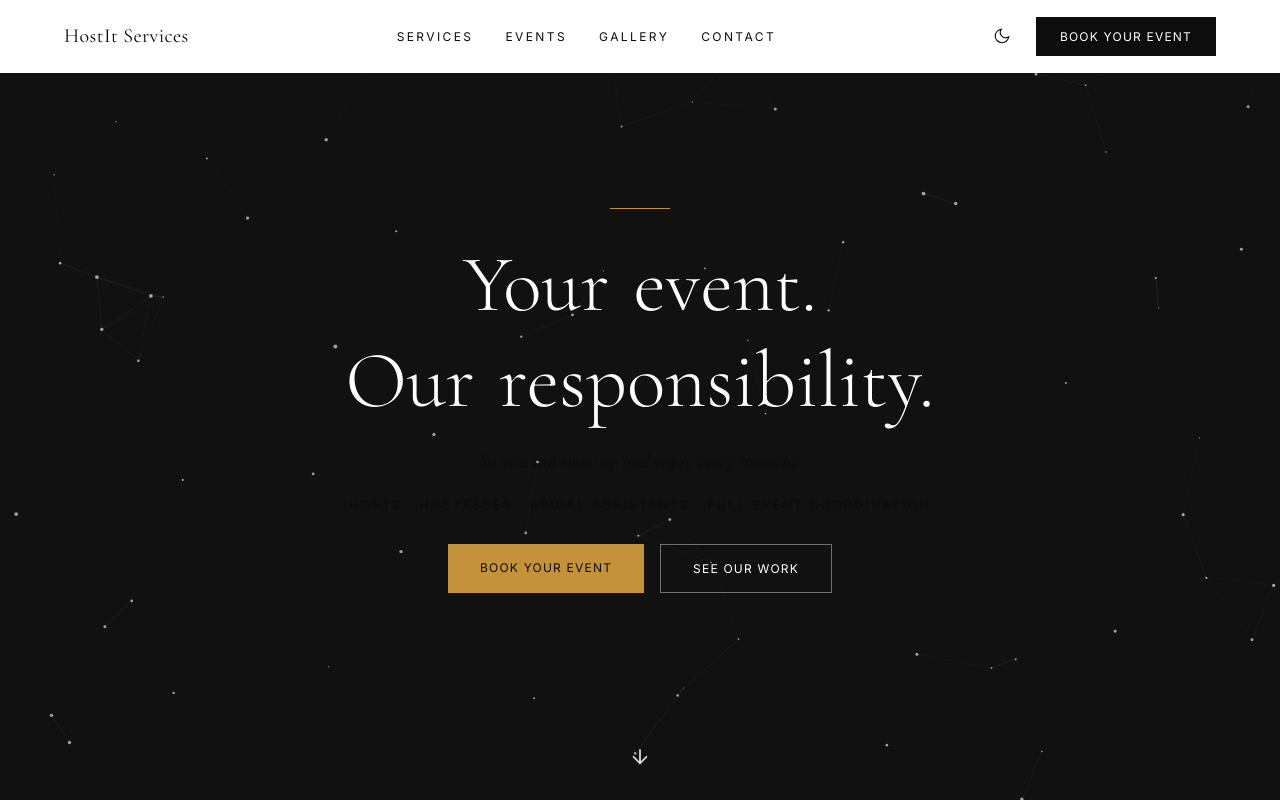
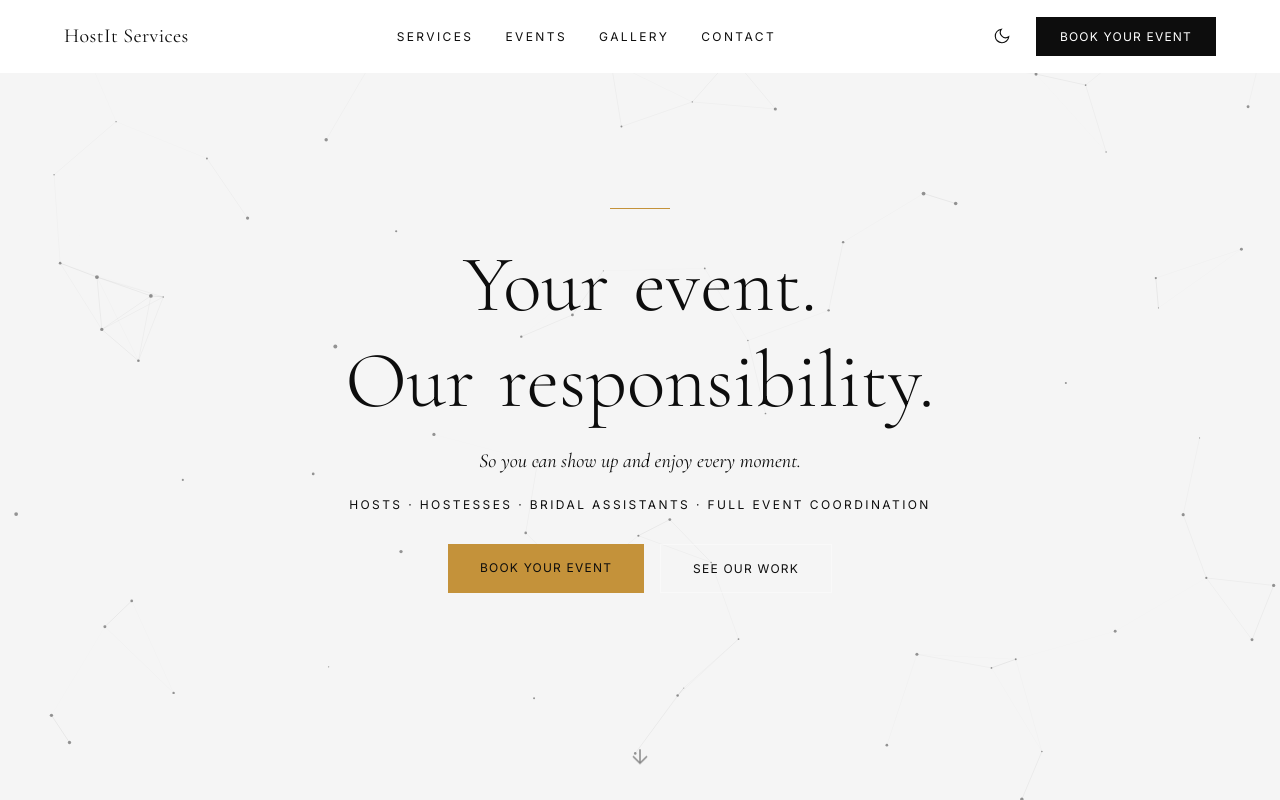
Before and after one commit to JOOBIEE/hostit, a Next.js app: page / in a window 1280 px wide. Built offline with nearby package versions, Linux system fonts and the light colour scheme.

Commit message:
Light and darkmode sorted

```diff
--- a/app/components/sections/Hero.tsx
+++ b/app/components/sections/Hero.tsx
@@ -2,10 +2,12 @@
 
 import { useEffect, useRef, useState } from 'react'
 import Link from 'next/link'
+import { useTheme } from '@/app/components/ui/ThemeProvider'
 
 export default function Hero() {
   const canvasRef = useRef<HTMLCanvasElement>(null)
   const [visible, setVisible] = useState(false)
+  const { theme } = useTheme()
 
   // Word by word animation
   const line1 = ['Your', 'event.']
@@ -93,7 +95,7 @@ export default function Hero() {
         // Draw particle
         ctx.beginPath()
         ctx.arc(p.x, p.y, p.radius, 0, Math.PI * 2)
-        ctx.fillStyle = 'rgba(255,255,255,0.6)'
+        ctx.fillStyle = theme === 'dark' ? 'rgba(255,255,255,0.6)' : 'rgba(0,0,0,0.4)'
         ctx.fill()
       })
 
@@ -109,7 +111,9 @@ export default function Hero() {
             ctx.beginPath()
             ctx.moveTo(particles[i].x, particles[i].y)
             ctx.lineTo(particles[j].x, particles[j].y)
-            ctx.strokeStyle = `rgba(255,255,255,${opacity})`
+            ctx.strokeStyle = theme === 'dark'
+  ? `rgba(255,255,255,${opacity})`
+  : `rgba(0,0,0,${opacity})`
             ctx.lineWidth = 0.5
             ctx.stroke()
           }
@@ -126,7 +130,7 @@ export default function Hero() {
       window.removeEventListener('resize', resize)
       window.removeEventListener('mousemove', handleMouseMove)
     }
-  }, [])
+  }, [theme])
 
   return (
     <section className="hero">
@@ -185,7 +189,7 @@ export default function Hero() {
       </div>
 
       <div className="hero__scroll-arrow">
-        <svg width="24" height="24" viewBox="0 0 24 24" fill="none" stroke="white" strokeWidth="1.5">
+        <svg width="24" height="24" viewBox="0 0 24 24" fill="none" stroke="currentColor" strokeWidth="1.5" style={{ color: 'var(--color-text-muted)' }}>
           <path d="M12 5v14M5 12l7 7 7-7" />
         </svg>
       </div>
--- a/styles/globals.css
+++ b/styles/globals.css
@@ -342,7 +342,7 @@ button {
 .hero {
   position: relative;
   min-height: 100vh;
-  background: var(--color-charcoal);
+  background: var(--color-bg-alt);
   display: flex;
   align-items: center;
   justify-content: center;
@@ -379,7 +379,7 @@ button {
 .hero__headline {
   font-family: var(--font-serif);
   font-size: var(--text-5xl);
-  color: var(--color-white);
+  color: var(--color-text);
   font-weight: 300;
   line-height: 1.1;
   margin-bottom: var(--space-6);
@@ -466,12 +466,12 @@ button {
 
 .btn--outline {
   background: transparent;
-  color: var(--color-white);
+  color: var(--color-text);
   border: 1px solid rgba(255,255,255,0.4);
 }
 
 .btn--outline:hover {
-  border-color: var(--color-white);
+  border-color: var(--color-text);
   transform: translateY(-2px);
 }
 
```
